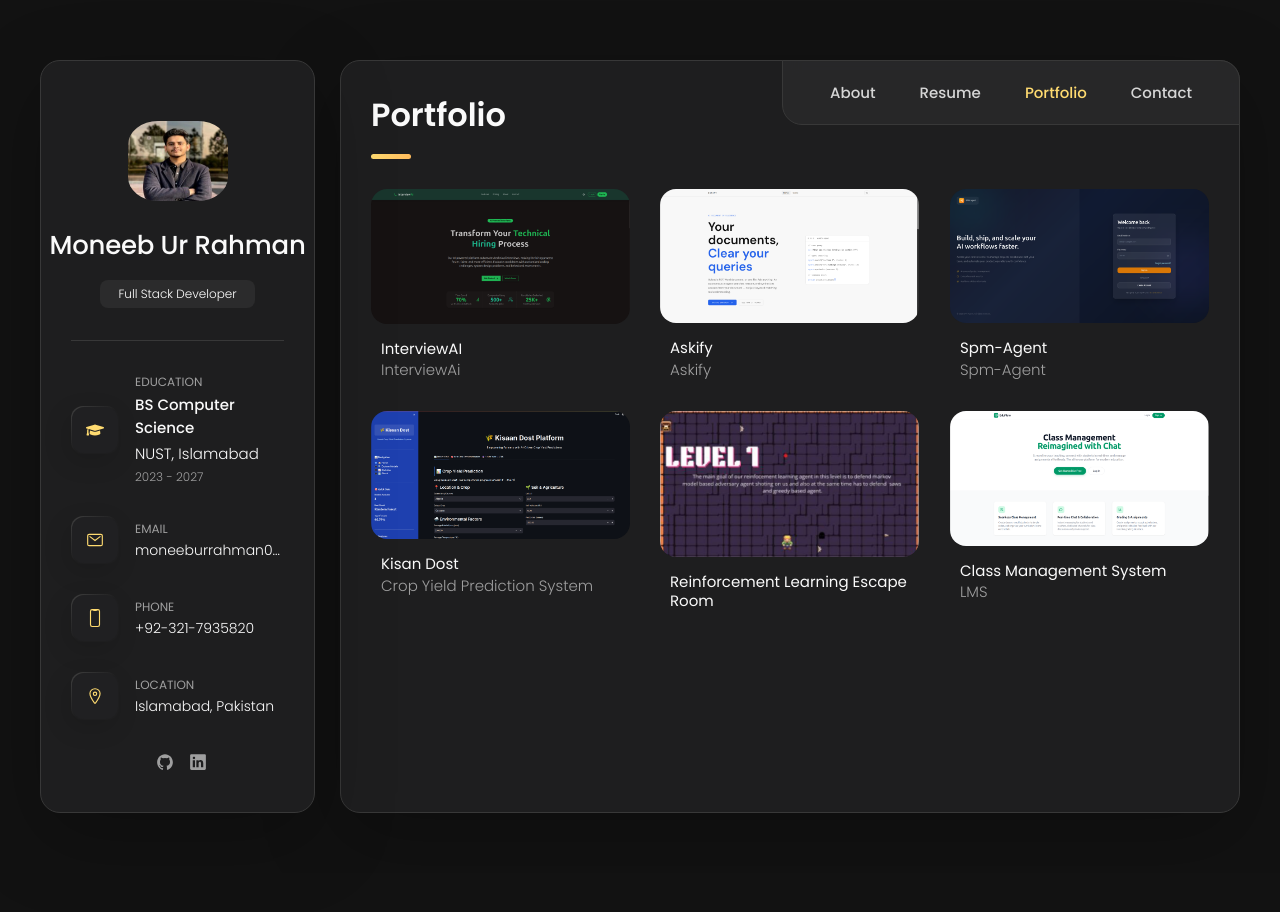
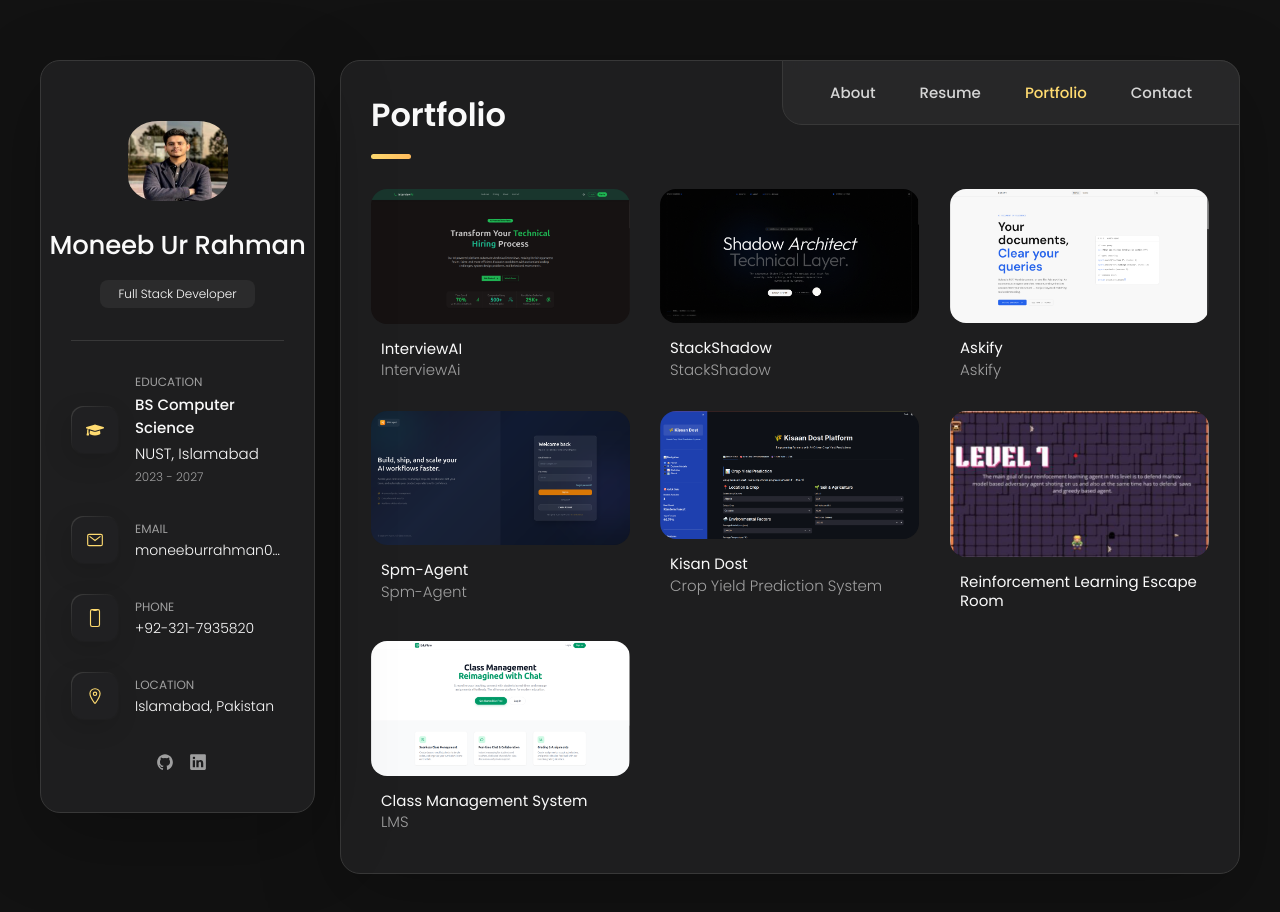
Before and after one commit to moneeb07/portfolio, a Next.js app: page /portfolio in a window 1280 px wide. Shown: the top 912 px of the page. Before the commit the page ends 873 px from the top, so only its background shows below. Built offline with nearby package versions, Linux system fonts and the light colour scheme.

Commit message:
stackshadow added

```diff
--- a/src/data/projects.ts
+++ b/src/data/projects.ts
@@ -13,15 +13,25 @@ export const projects = [
     status: "Completed",
   },
   {
+    title: "StackShadow",
+    subtitle: "StackShadow",
+    image: "/images/stackShadow.png",
+    tech: ["Next.js", "Supabase", "Gemini 2.5 Flash", "Groq LLaMA", "Tavily", "GitHub API"],
+    description: "Multi-agent system that audits GitHub repos for vulnerabilities and dependency risks. Recommends alternatives with cost breakdown charts comparing current vs. recommended stacks.",
+    linkDemo: "https://stack-shadow.vercel.app/",
+    linkGithub: "https://github.com/moneeb07/StackShadow",
+    status: "Completed",
+  },
+  {
     title: "Askify",
     // category : "web development + GenAI",
     subtitle: "Askify",
     image: "/images/askify.png",
-    tech: [ "Fast-Api" , "LangChain" ,"Pinecone","Next.js","Supabase"],
-    description: "This is a full-stack document intelligence platform. Users upload a document and it is automatically chunked, embedded, and indexed into Pinecone."+
-                  "From that point, users can ask natural language questions and receive real-time answers streamed token by token via Server-Sent Events."+
-                 "Every answer includes the exact source chunks from the document it was derived from, complete with relevance scores, so users can verify what the AI used to generate the response." +
-                 " This is not a wrapper around a generic chatbot. It is a purpose-built RAG system with a transparent and auditable reasoning chain.",
+    tech: ["Fast-Api", "LangChain", "Pinecone", "Next.js", "Supabase"],
+    description: "This is a full-stack document intelligence platform. Users upload a document and it is automatically chunked, embedded, and indexed into Pinecone." +
+      "From that point, users can ask natural language questions and receive real-time answers streamed token by token via Server-Sent Events." +
+      "Every answer includes the exact source chunks from the document it was derived from, complete with relevance scores, so users can verify what the AI used to generate the response." +
+      " This is not a wrapper around a generic chatbot. It is a purpose-built RAG system with a transparent and auditable reasoning chain.",
     linkDemo: "https://askify-v1.vercel.app/",
     linkGithub: "https://github.com/moneeb07/Askify",
     status: "Completed",
```
Also changed, not shown: public/images/stackShadow.png (added).
